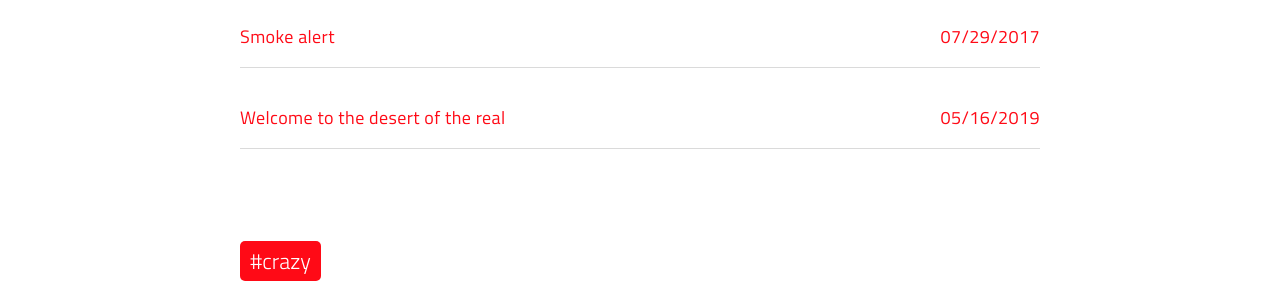
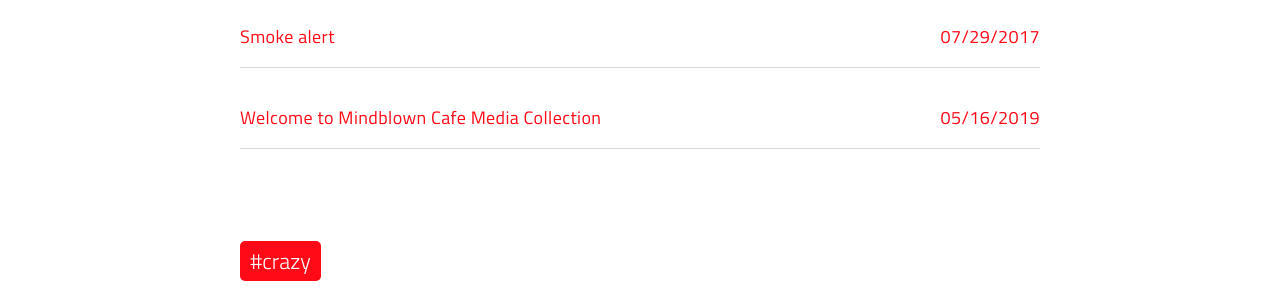
Before and after one commit to mindblowncafe/mindblowncafe.github.io, a Jekyll site: the page built from tags.html, in a window 1280 px wide and 900 px high, scrolled down 3867 px. Shown: the part 156-456 px from the top of the window. Built offline with Jekyll 4.4.1, drawn with Linux system fonts in a browser that asks for light colours; a script that is not in the unit is left out; some of the changed text lies outside the part shown.

Commit message:
Update 2010-01-01-welcome-to-the-desert-of-the-real.md

```diff
--- a/_posts/2010-01-01-welcome-to-the-desert-of-the-real.md
+++ b/_posts/2010-01-01-welcome-to-the-desert-of-the-real.md
@@ -1,7 +1,7 @@
 ---
 date: 2019-05-16 23:48:05
 layout: post
-title: Welcome to the desert of the real
+title: Welcome to Mindblown Cafe Media Collection
 subtitle: Lorem ipsum dolor sit amet, consectetur adipisicing elit.
 description: >-
   Lorem ipsum dolor sit amet, consectetur adipisicing elit, sed do eiusmod
```
